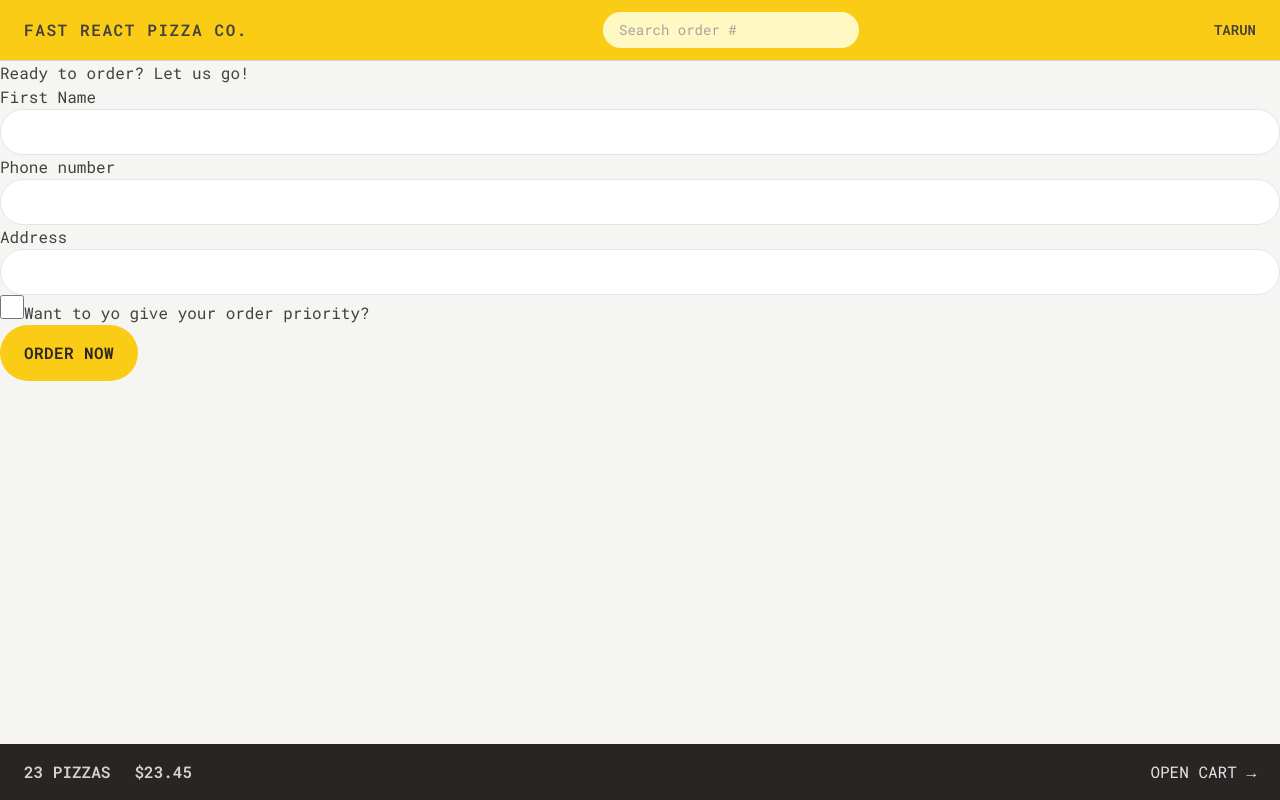
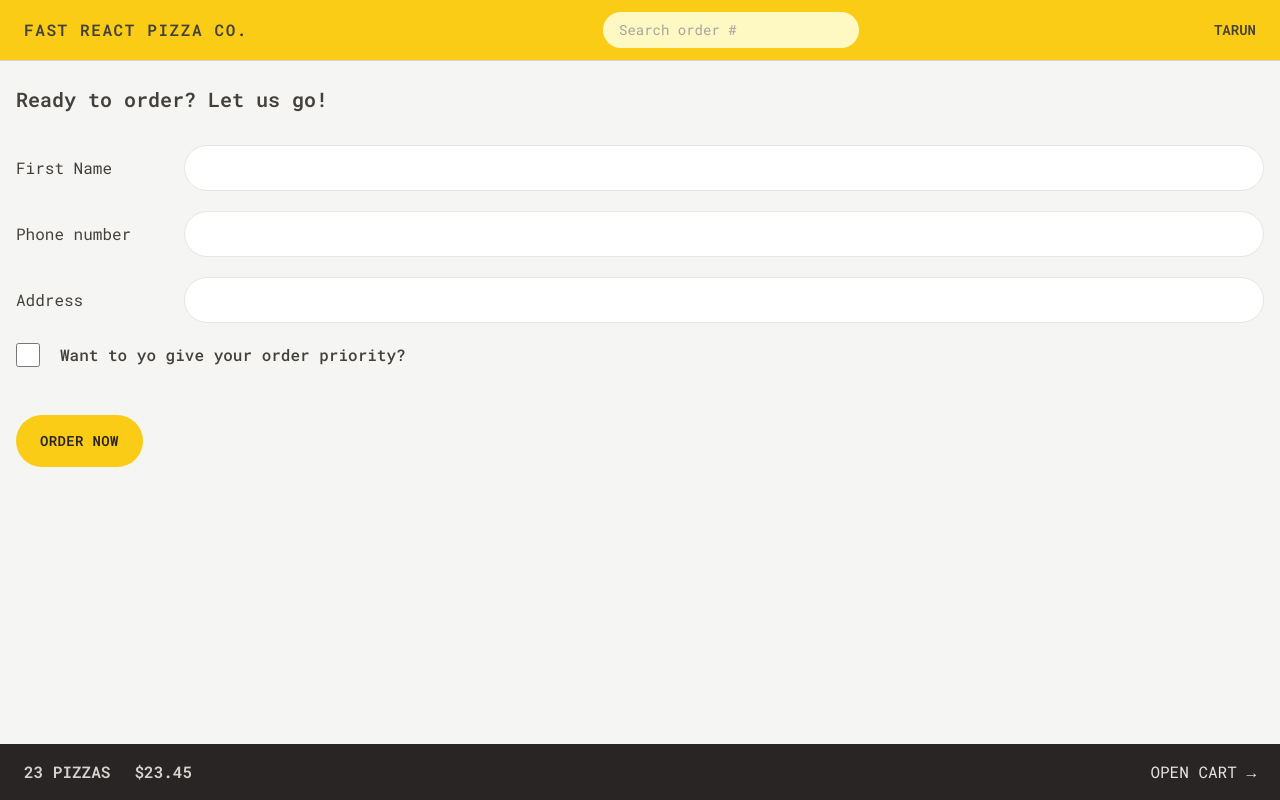
Before and after one commit to trana5197/react-redux-tailwind-fast-pizza, a React (Vite) app: page /order/new in a window 1280 px wide. Built offline with nearby package versions, Linux system fonts and the light colour scheme.

Commit message:
Create order tailwind css done

```diff
--- a/src/features/order/CreateOrder.jsx
+++ b/src/features/order/CreateOrder.jsx
@@ -42,32 +42,41 @@
   const cart = fakeCart;
 
   return (
-    <div>
-      <h2>Ready to order? Let us go!</h2>
+    <div className="px-4 py-6">
+      <h2 className="mb-8 text-xl font-semibold">Ready to order? Let us go!</h2>
 
       {/* <Form method="POST" action="/order/new"> */}
       <Form method="POST">
-        <div>
-          <label>First Name</label>
-          <input className="input" type="text" name="customer" required />
+        <div className="mb-5 flex flex-col gap-2 sm:flex-row sm:items-center">
+          <label className="sm:basis-40">First Name</label>
+          <input className="input grow" type="text" name="customer" required />
         </div>
 
-        <div>
-          <label>Phone number</label>
-          <div>
-            <input className="input" type="tel" name="phone" required />
-          </div>
-          {formError?.phone && <p>{formError.phone}</p>}
-        </div>
-
-        <div>
-          <label>Address</label>
-          <div>
-            <input className="input" type="text" name="address" required />
+        <div className="mb-5 flex flex-col gap-2 sm:flex-row sm:items-center">
+          <label className="sm:basis-40">Phone number</label>
+          <div className="grow">
+            <input className="input w-full" type="tel" name="phone" required />
+            {formError?.phone && (
+              <p className="mt-2 rounded-md bg-red-100 p-2 text-xs text-red-700">
+                {formError.phone}
+              </p>
+            )}
           </div>
         </div>
 
-        <div>
+        <div className="mb-5 flex flex-col gap-2 sm:flex-row sm:items-center">
+          <label className="sm:basis-40">Address</label>
+          <div className="grow">
+            <input
+              className="input w-full"
+              type="text"
+              name="address"
+              required
+            />
+          </div>
+        </div>
+
+        <div className="mb-12 flex items-center gap-5">
           <input
             className="h-6 w-6 accent-yellow-400 focus:outline-none focus:ring focus:ring-yellow-400 focus:ring-offset-2"
             type="checkbox"
@@ -76,7 +85,9 @@
             // value={withPriority}
             // onChange={(e) => setWithPriority(e.target.checked)}
           />
-          <label htmlFor="priority">Want to yo give your order priority?</label>
+          <label htmlFor="priority" className="font-medium">
+            Want to yo give your order priority?
+          </label>
         </div>
 
         <div>
--- a/src/index.css
+++ b/src/index.css
@@ -4,7 +4,7 @@
 
 @layer components {
   .input {
-    @apply w-full rounded-full border border-stone-200 px-4 py-2 text-sm transition-all duration-300 placeholder:text-stone-400 focus:outline-none focus:ring focus:ring-yellow-400 md:px-6 md:py-3;
+    @apply rounded-full border border-stone-200 px-4 py-2 text-sm transition-all duration-300 placeholder:text-stone-400 focus:outline-none focus:ring focus:ring-yellow-400 md:px-6 md:py-3;
   }
 
   @layer utilities {
--- a/src/ui/Button.jsx
+++ b/src/ui/Button.jsx
@@ -2,13 +2,13 @@
 
 function Button({ children, disabled, to, type }) {
   const base =
-    "inline-block rounded-full bg-yellow-400  font-semibold uppercase tracking-wide text-stone-800 transition-colors duration-300 hover:bg-yellow-300 focus:bg-yellow-300 focus:outline-none focus:ring focus:ring-yellow-300 focus:ring-offset-2 disabled:cursor-not-allowed";
+    "inline-block text-sm rounded-full bg-yellow-400  font-semibold uppercase tracking-wide text-stone-800 transition-colors duration-300 hover:bg-yellow-300 focus:bg-yellow-300 focus:outline-none focus:ring focus:ring-yellow-300 focus:ring-offset-2 disabled:cursor-not-allowed";
 
   const styles = {
     primary: base + " px-4 py-3 md:px-6 md:py-4",
     small: base + " px-4 py-2 md:px-5 md:py-2.5 text-xs",
     secondary:
-      "inline-block rounded-full border-2 border-stone-300 font-semibold uppercase tracking-wide text-stone-400 transition-colors duration-300 hover:bg-stone-300 focus:text-stone-800 focus:bg-stone-300 hover:text-stone-800 focus:outline-none focus:ring focus:ring-stone-200 focus:ring-offset-2 disabled:cursor-not-allowed px-4 py-2.5 md:px-6 md:py-3.5",
+      "inline-block text-sm rounded-full border-2 border-stone-300 font-semibold uppercase tracking-wide text-stone-400 transition-colors duration-300 hover:bg-stone-300 focus:text-stone-800 focus:bg-stone-300 hover:text-stone-800 focus:outline-none focus:ring focus:ring-stone-200 focus:ring-offset-2 disabled:cursor-not-allowed px-4 py-2.5 md:px-6 md:py-3.5",
   };
 
   if (to)
```
Also changed, not shown: index.html (+3 -2 lines).
